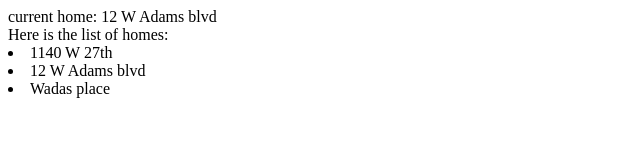
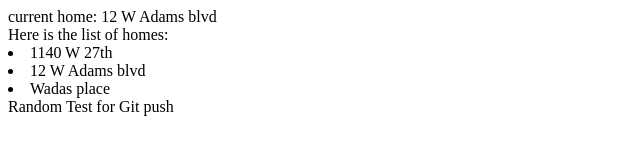
Before and after one commit to ArcaProperties/directory-arca, a React app: page / in a window 1280 px wide. Shown: the top 166 px of the page, without its empty margins (0-640 px from the left). Built offline with nearby package versions, Linux system fonts and the light colour scheme; the HTML template or start-up script is replaced by a standard one.

Commit message:
Test on David's branch

```diff
--- a/client/src/components/HomesList.jsx
+++ b/client/src/components/HomesList.jsx
@@ -10,6 +10,7 @@ var HomesList = ({ list, selectHome }) => {
           <Home selectHome={selectHome} home={home} />
         )
       }
+      Random Test for Git push
     </div>
   )
 }
```
